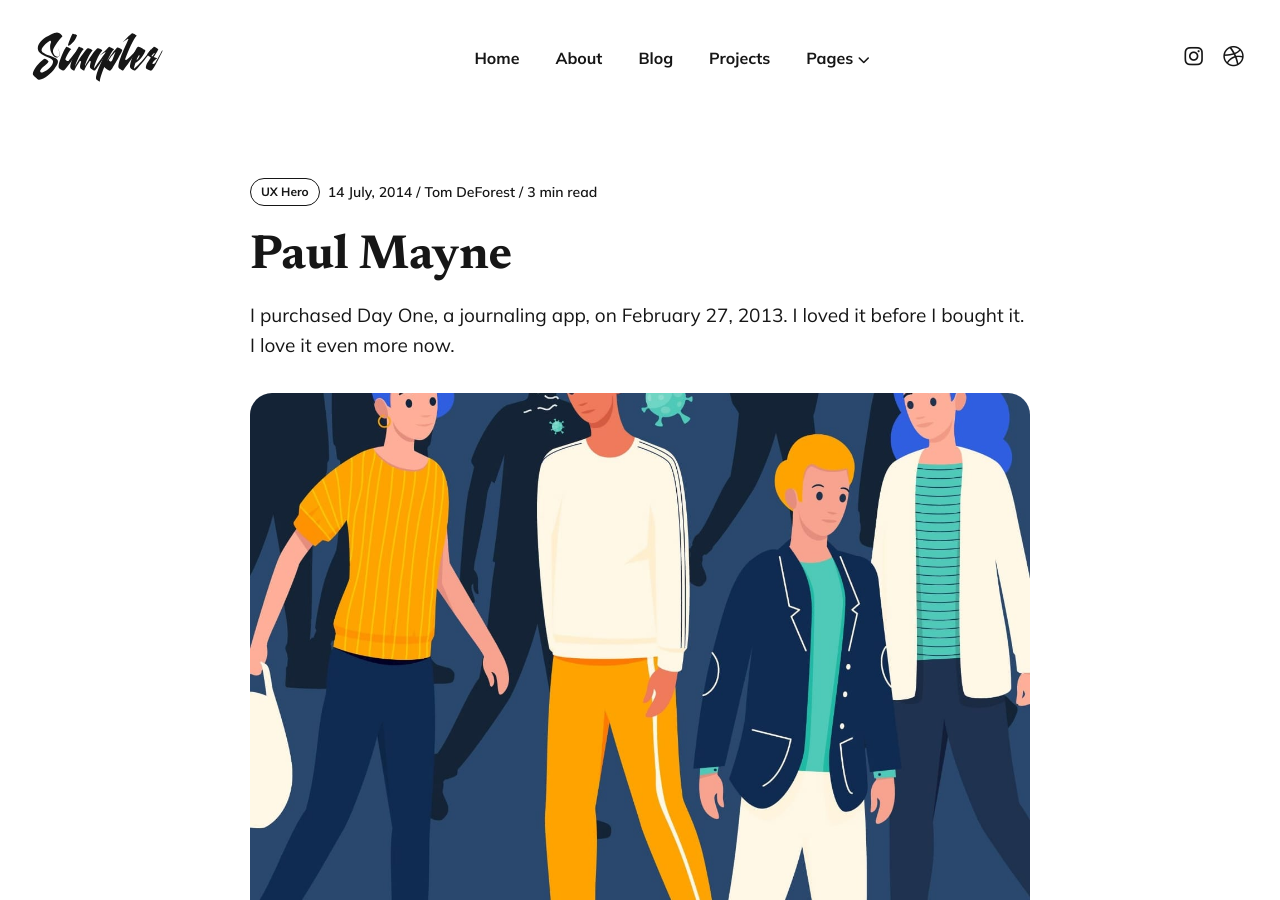
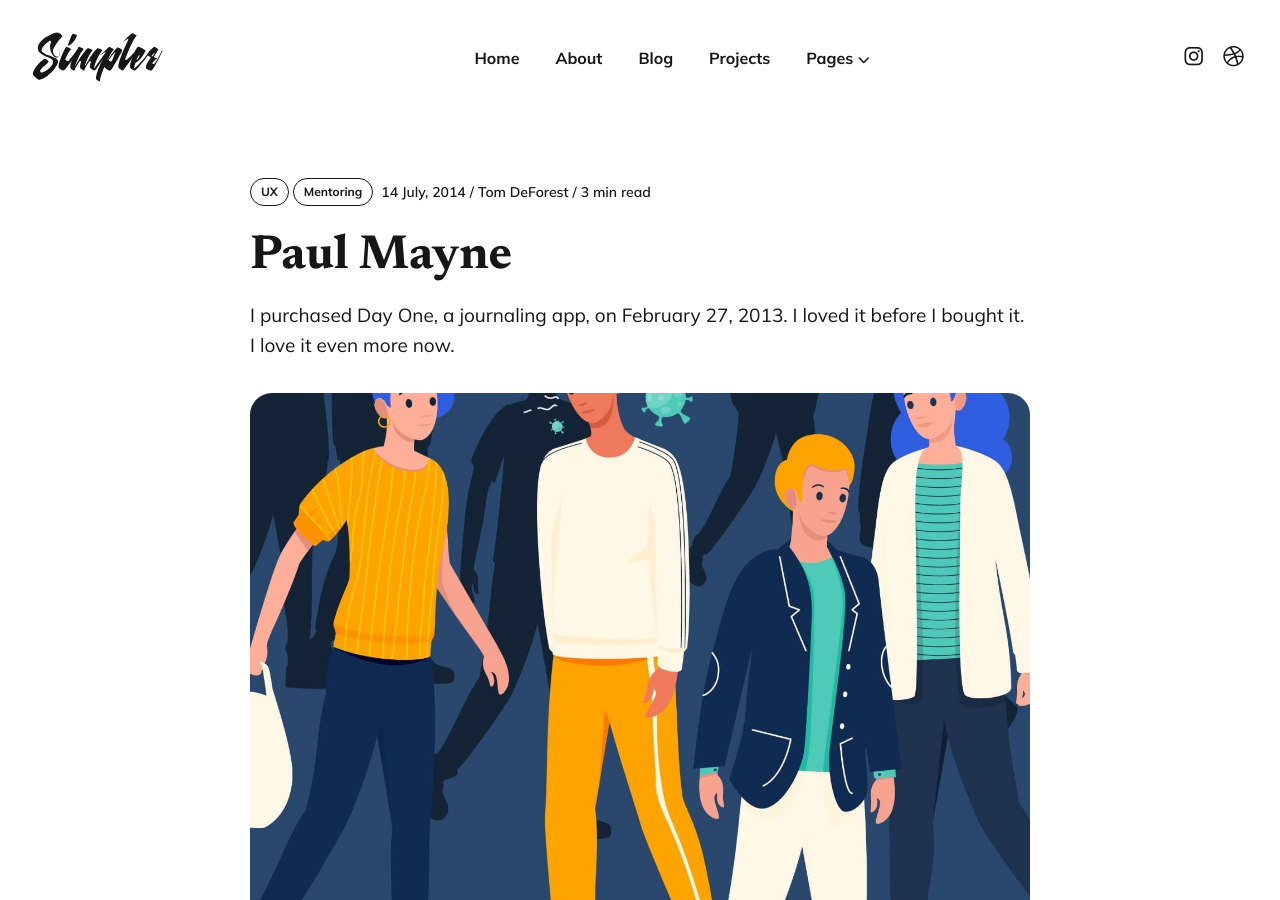
Before and after one commit to tomdeforest/tomdeforest.github.io, a Jekyll site: the page built from _posts/2014-07-17-paul-mayne.md, in a window 1280 px wide and 900 px high. Built offline with Jekyll 4.4.1, drawn with Linux system fonts in a browser that asks for light colours; some of the changed text lies outside the part shown.

```diff
--- a/_posts/2014-06-16-gilbert-lee.markdown
+++ b/_posts/2014-06-16-gilbert-lee.markdown
@@ -2,7 +2,7 @@
 layout: post
 title:  Gilbert Lee
 date:   2014-06-16 09:53:17
-tags: [UX Hero]
+tags: [UX, Mentoring]
 description: It was so inspiring to see Tanner Labs' spacious office, open to the out-of-doors; eat their delicious catered lunch; and drink in the free-thinking, dynamic vibe flowing in and out with the breeze. This is awesome! Can I do this for my team?
 image: '/images/16.jpg'
 ---
--- a/_posts/2014-07-17-paul-mayne.md
+++ b/_posts/2014-07-17-paul-mayne.md
@@ -4,7 +4,7 @@ title:  Paul Mayne
 date:   2014-07-14 09:53:17
 description: I purchased Day One, a journaling app, on February 27, 2013. I loved it before I bought it. I love it even more now.
 image: '/images/17.jpg'
-tags: [UX Hero]
+tags: [UX, Mentoring]
 
 ---
 <div class="thumbnail clearfix">
```
Also changed, not shown: _posts/2014-08-19-john-dilworth.md (+1 -1 lines).
